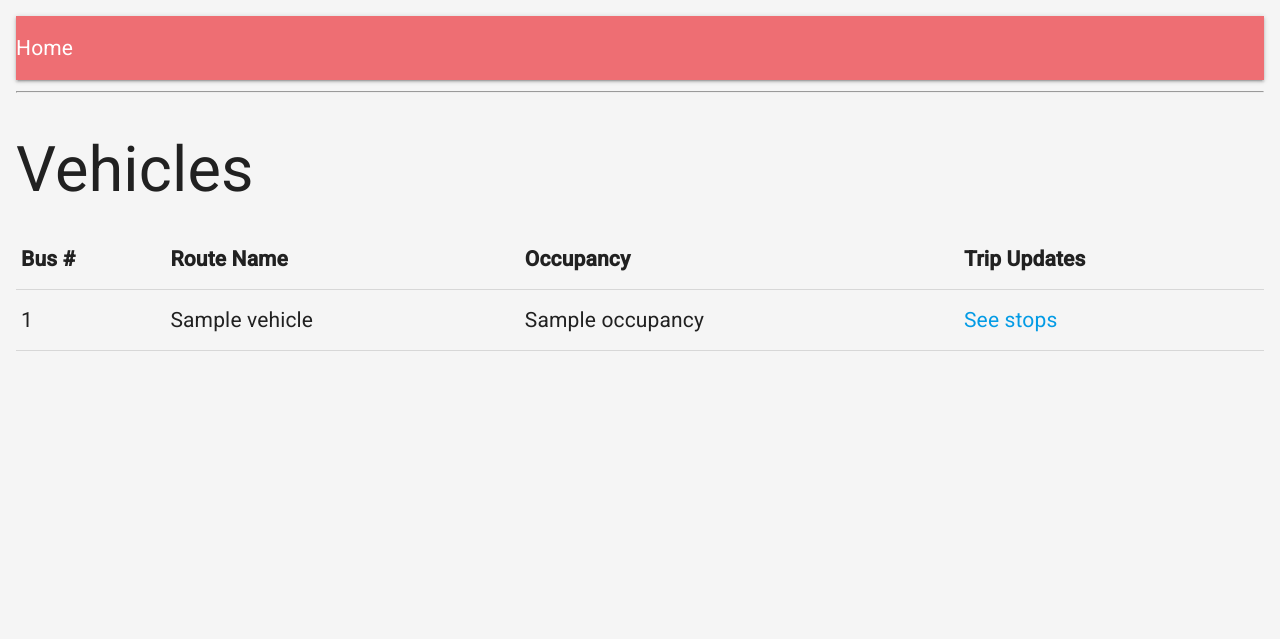
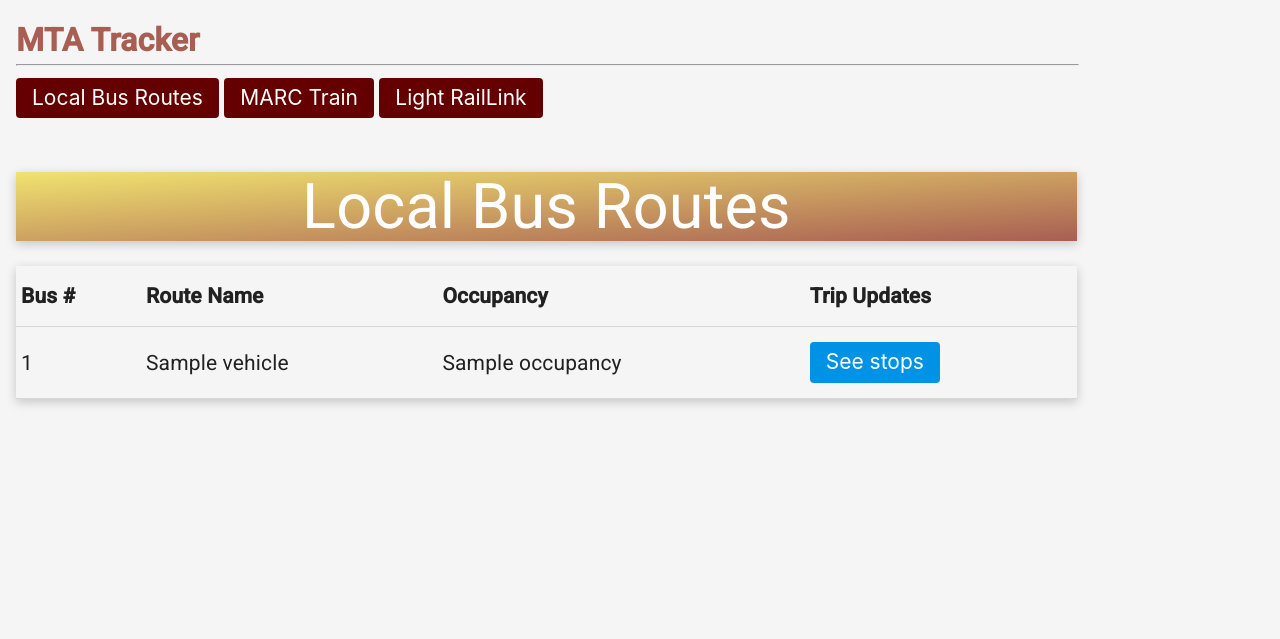
Before and after one commit to Team-6-CMSC447-SP-24/MTA_App, a Flask app: template templates/index.html in a window 1280 px wide. Shown: the top 639 px of the page. Run offline with Flask 3, Linux system fonts and the light colour scheme; the template is opened without the code that fills it: most values are stand-ins (such as "Sample title", 1, 10 or a date in 2020).

Commit message:
updated to wireframe
updated the site to look like the base wireframe

```diff
--- a/static/stylesheet.css
+++ b/static/stylesheet.css
@@ -22,6 +22,49 @@ body {
   font-size: 16px;
   line-height: 1.5;
 }
+/* Material Design nav bar */
+.title {
+  font-weight: bold;
+  font-size: 32px;
+  line-height: 1.5;
+  color:#A85E53;
+
+}
+
+.nav-bar {
+  margin: 0 auto;
+  background-color:#f5f5f5;
+  box-shadow: 0 0 0 000000;
+
+}
+
+.nav-bar > button{
+   background-color:#650000;
+
+}
+
+.nav-bar > button:hover{
+   background-color:#4d0000;
+}
+
+
+hr {
+   width:85%;
+   margin: 0;
+   color: linear-gradient(to right, #33ccff 0%, #ff99cc 100%);
+
+}
+
+h1 {
+  font-weight: bold;
+  width:85%;
+  background: linear-gradient(to bottom right, #F0E36F, #A85E53);
+  box-shadow: 0 3px 10px rgb(0 0 0 / 0.2);
+  text-align: center;
+  color:#FFFFFF;
+  margin: 0 auto;
+}
+
 
 /* Material Design buttons */
 .button {
@@ -29,18 +72,24 @@ body {
   padding: 8px 16px;
   border: none;
   border-radius: 4px;
-  background-color: var(--md-primary);
-  color: var(--md-on-primary);
+  background-color: #0092E4;
+
   text-align: center;
   text-decoration: none;
   cursor: pointer;
 }
 
 .button:hover {
-  background-color: #3700b3;
+  background-color: #02669e;
 }
 
 /* Material Design tables */
+.mdc-data-table {
+
+  box-shadow: 0 3px 10px rgb(0 0 0 / 0.2);
+   margin:0;
+}
+
 .div-table {
   display: table;
   width: 100%;
@@ -61,6 +110,34 @@ body {
   background-color: var(--md-primary);
   color: var(--md-on-primary);
   font-weight: 500;
+}
+
+/*map marker styles*/
+.stop-num{
+  background-color: #4285F4;
+  border-radius: 8px;
+  color: #FFFFFF;
+  font-size: 14px;
+  padding: 10px 15px;
+  position: relative;
+}
+
+.stop-num::after {
+  content: "";
+  position: absolute;
+  left: 50%;
+  top: 100%;
+  transform: translate(-50%, 0);
+  width: 0;
+  height: 0;
+  border-left: 8px solid transparent;
+  border-right: 8px solid transparent;
+  border-top: 8px solid #4285F4;
+}
+
+.highlight{
+  background-color:blue;
+
 }
 
 /* barebones styles below */
--- a/templates/base.html
+++ b/templates/base.html
@@ -10,10 +10,24 @@
     <link rel="stylesheet" href="https://cdnjs.cloudflare.com/ajax/libs/materialize/1.0.0/css/materialize.min.css">
 </head>
 <body>
-    <nav>
-        <a href="{{ url_for('index') }}">Home</a>
+
+    <div class="title">MTA Tracker</div>
+    <hr/>
+    <nav class = "nav-bar">
+
+
+        <button class="button" >
+                <a  href="{{ url_for('index') }}">Local Bus Routes</a >
+        </button>
+         <button class="button" >
+                <a  href="{{ url_for('index') }}">MARC Train</a >
+        </button>
+         <button class="button" >
+                <a  href="{{ url_for('index') }}">Light RailLink</a >
+        </button>
+
     </nav>
-    <hr>
+
     <div class="content">
         {% for message in get_flashed_messages() %}
         <div class="alert">{{ message }}</div>
--- a/templates/index.html
+++ b/templates/index.html
@@ -1,8 +1,8 @@
 {% extends 'base.html' %}
 
 {% block content %}
-    <h1>{% block title %} Vehicles {% endblock %}</h1>
-    <div class="mdc-data-table">
+    <h1>{% block title %} Local Bus Routes {% endblock %}</h1>
+    <div class="mdc-data-table" style="width:85%;">
       <table class="mdc-data-table__table" aria-label="Dessert calories">
         <thead>
           <tr class="mdc-data-table__header-row">
@@ -16,9 +16,13 @@
           {% for vehicle in vehicles %}
           <tr class="mdc-data-table__row">
             <td class="mdc-data-table__cell">{{ vehicle.busId }}</td>
-            <td class="mdc-data-table__cell">{{ vehicle.name }}</td>
+            <td class="mdc-data-table__cell" >{{ vehicle.name }}</td>
             <td class="mdc-data-table__cell">{{ vehicle.occupancy }}</td>
-            <td class="mdc-data-table__cell"><a href="{{ url_for('tripupdate', id=vehicle.tripId) }}">See stops</a></td>
+            <td class="mdc-data-table__cell">
+              <button class="button" >
+               <a style="color: #FFFFFF;" href="{{ url_for('tripupdate', id=vehicle.tripId) }}" >See stops</a>
+              </button>
+            </td>
           </tr>
           {% endfor %}
         </tbody>
```
Also changed, not shown: templates/tripupdate.html (+27 -5 lines).
